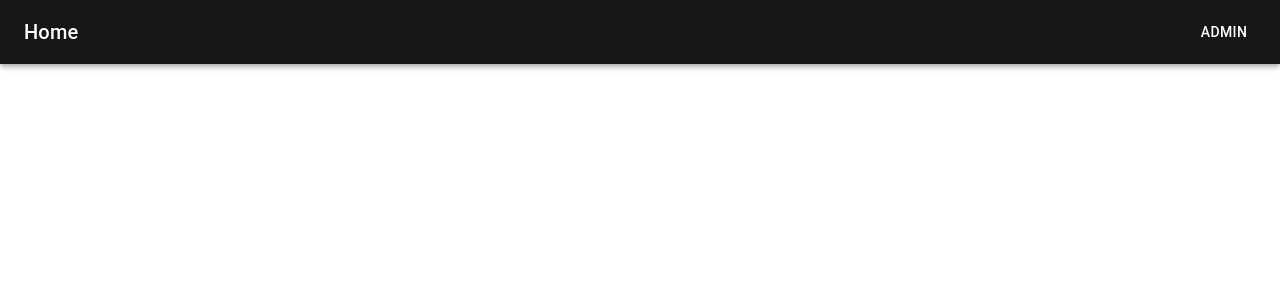
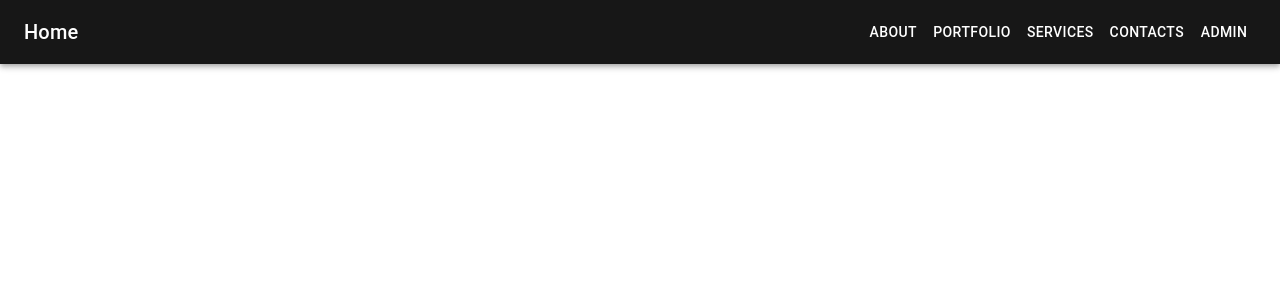
Before and after one commit to novikovaula007-rgb/hw-65, a React (Vite) app: page /pages/admin in a window 1280 px wide. Shown: the top 300 px of the page. Built offline with nearby package versions, Linux system fonts and the light colour scheme.

Commit message:
navigation

```diff
--- a/src/components/NavBar/NavBar.tsx
+++ b/src/components/NavBar/NavBar.tsx
@@ -1,5 +1,12 @@
 import {AppBar, Box, Button, Toolbar, Typography} from "@mui/material";
 import {NavLink} from "react-router-dom";
+
+const navigation = [
+    {id: 'about', title: 'About'},
+    {id: 'portfolio', title: 'Portfolio'},
+    {id: 'services', title: 'Services'},
+    {id: 'contacts', title: 'Contacts'},
+]
 
 const NavBar = () => {
     return (
@@ -13,6 +20,10 @@ const NavBar = () => {
                         Home
                     </Typography>
 
+                    {navigation.map(page => {
+                        return <Button color='inherit' to={`/pages/${page.id}`} component={NavLink}>{page.title}</Button>
+                    })}
+
                     <Button color='inherit' to='/pages/admin' component={NavLink}>Admin</Button>
                 </Toolbar>
             </AppBar>
--- a/src/containers/Page/Page.tsx
+++ b/src/containers/Page/Page.tsx
@@ -43,7 +43,7 @@ const Page = () => {
             {!loading && !currentPage && (<NotFoundPage/>)}
             {!loading && currentPage && (
                 <Box>
-                    <Typography variant='h1'>
+                    <Typography variant='h2'>
                         {currentPage.title}
                     </Typography>
                     <Typography>
```
